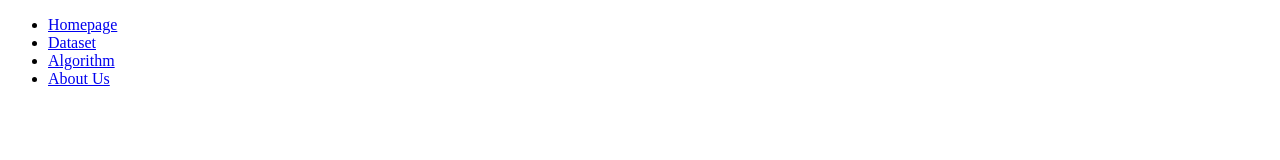
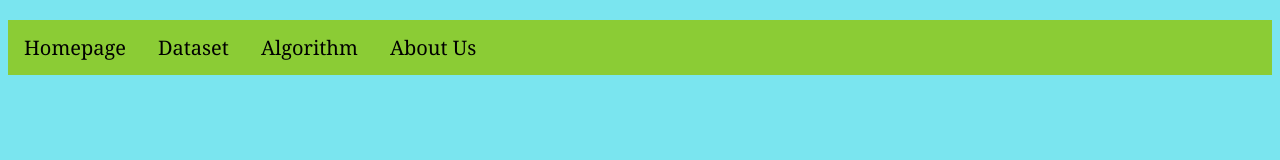
Before and after one commit to sewalemw-ctrl/conceptualising-an-algorithm_P1, a plain HTML site: page Website/index.html in a window 1280 px wide. Drawn offline with Linux system fonts and the light colour scheme; files that its build step writes are made by us from their sources.

Commit message:
Update index.html

```diff
--- a/Website/index.html
+++ b/Website/index.html
@@ -3,7 +3,7 @@
 <head>
     <meta charset="UTF-8">
     <meta name="viewport" content="width=device-width, initial-scale=1.0">
-    <link rel="stylesheet" type="text/css" href="Website/css"/>
+    <link rel="stylesheet" type="text/css" href="Website/style.css"/>
     <title>Navigation bar</title>
 </head>
 
```
